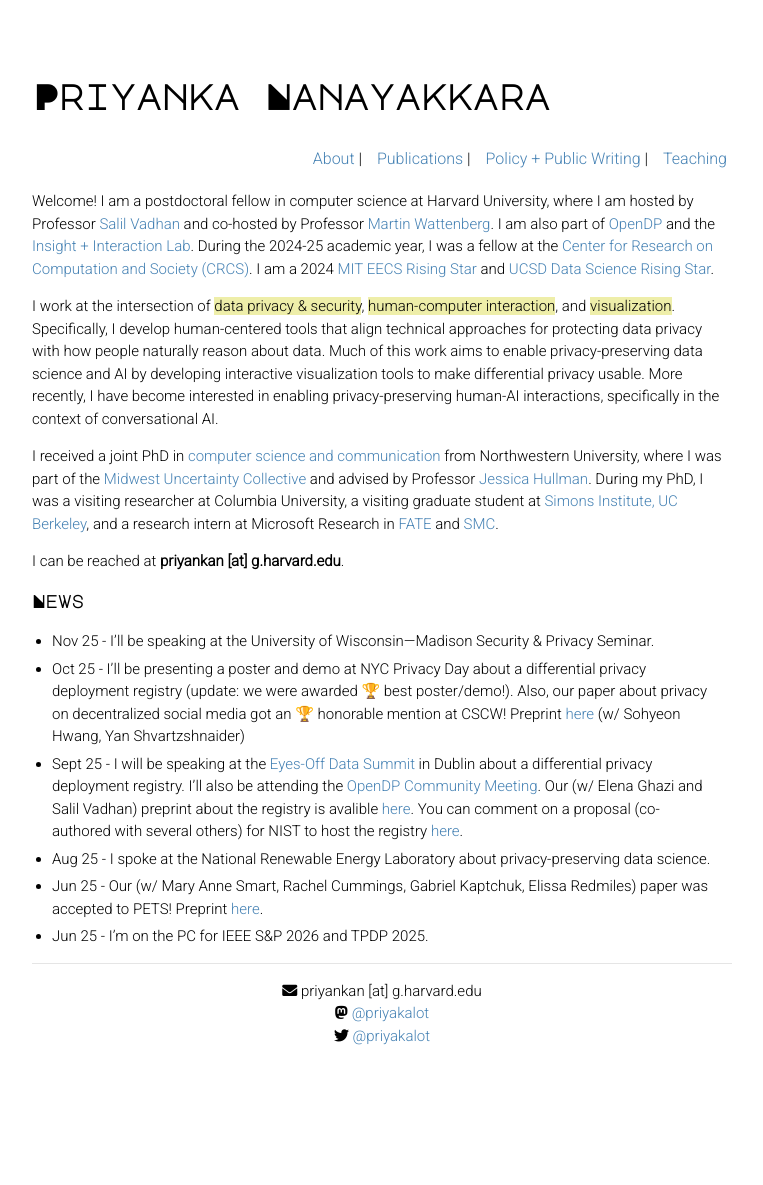
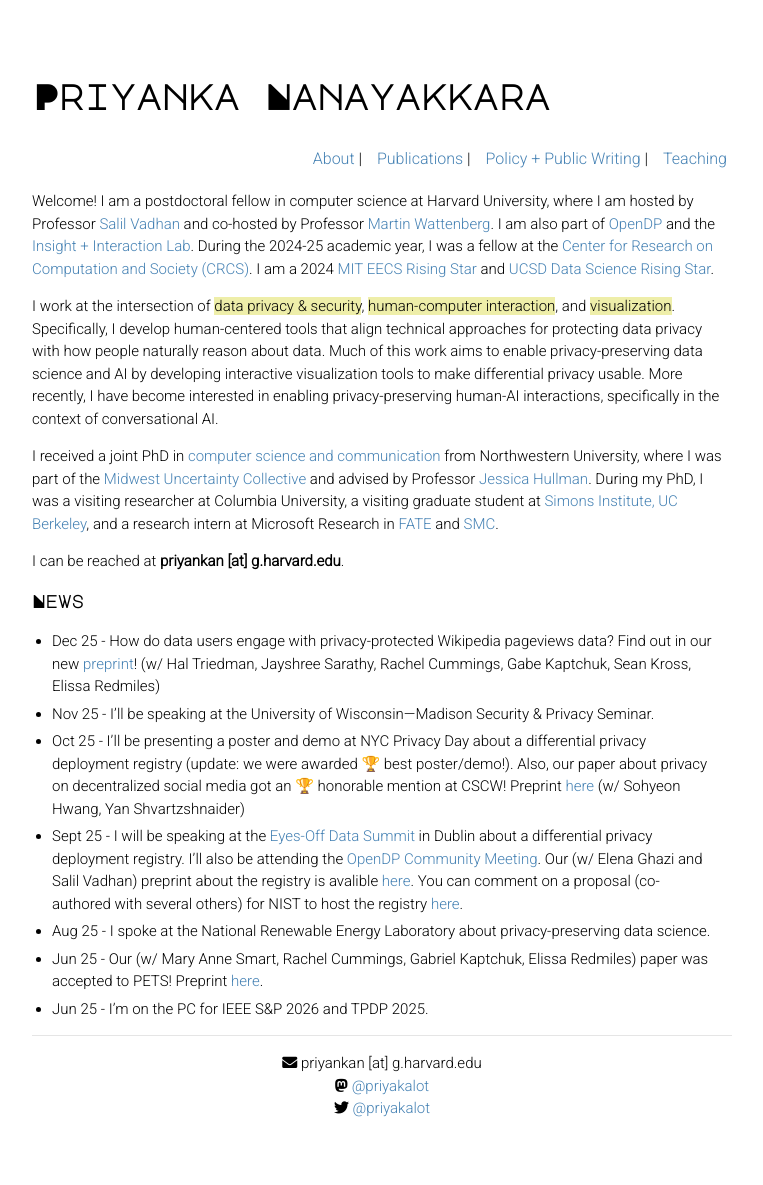
Before and after one commit to priyakalot/priyakalot.github.io, a Jekyll site: the page built from index.md, in a window 1280 px wide. Shown: the whole page, without its empty margins (258-1021 px from the left). Built offline with Jekyll 4.4.1, drawn with Linux system fonts in a browser that asks for light colours; nearby versions of some CDN libraries; before the commit the page ends 1112 px from its top, so only the background shows below that.

Commit message:
Update index.md

```diff
--- a/index.md
+++ b/index.md
@@ -10,6 +10,7 @@ I received a joint PhD in <a href="https://tsb.northwestern.edu/" target="_blank
 I can be reached at **priyankan [at] g.harvard.edu**.
 
 ### News
+* Dec 25 - How do data users engage with privacy-protected Wikipedia pageviews data? Find out in our new [preprint](https://arxiv.org/pdf/2512.06534)! (w/ Hal Triedman, Jayshree Sarathy, Rachel Cummings, Gabe Kaptchuk, Sean Kross, Elissa Redmiles)
 * Nov 25 - I'll be speaking at the University of Wisconsin—Madison Security & Privacy Seminar.
 * Oct 25 - I'll be presenting a poster and demo at NYC Privacy Day about a differential privacy deployment registry (update: we were awarded 🏆 best poster/demo!). Also, our paper about privacy on decentralized social media got an 🏆 honorable mention at CSCW! Preprint <a href="https://arxiv.org/pdf/2503.02150" target="_blank">here</a> (w/ Sohyeon Hwang, Yan Shvartzshnaider)
 * Sept 25 - I will be speaking at the <a href="https://www.eodsummit.com/" target="_blank">Eyes-Off Data Summit</a> in Dublin about a differential privacy deployment registry. I'll also be attending the <a href="https://opendp.org/calendar_event/2025-opendp-community-meeting/" target="_blank">OpenDP Community Meeting</a>. Our (w/ Elena Ghazi and Salil Vadhan) preprint about the registry is avalible <a href="https://arxiv.org/abs/2509.13509" target="_blank">here</a>. You can comment on a proposal (co-authored with several others) for NIST to host the registry <a href="https://csrc.nist.gov/pubs/ir/8588/ipd" target="_blank">here</a>.
```
